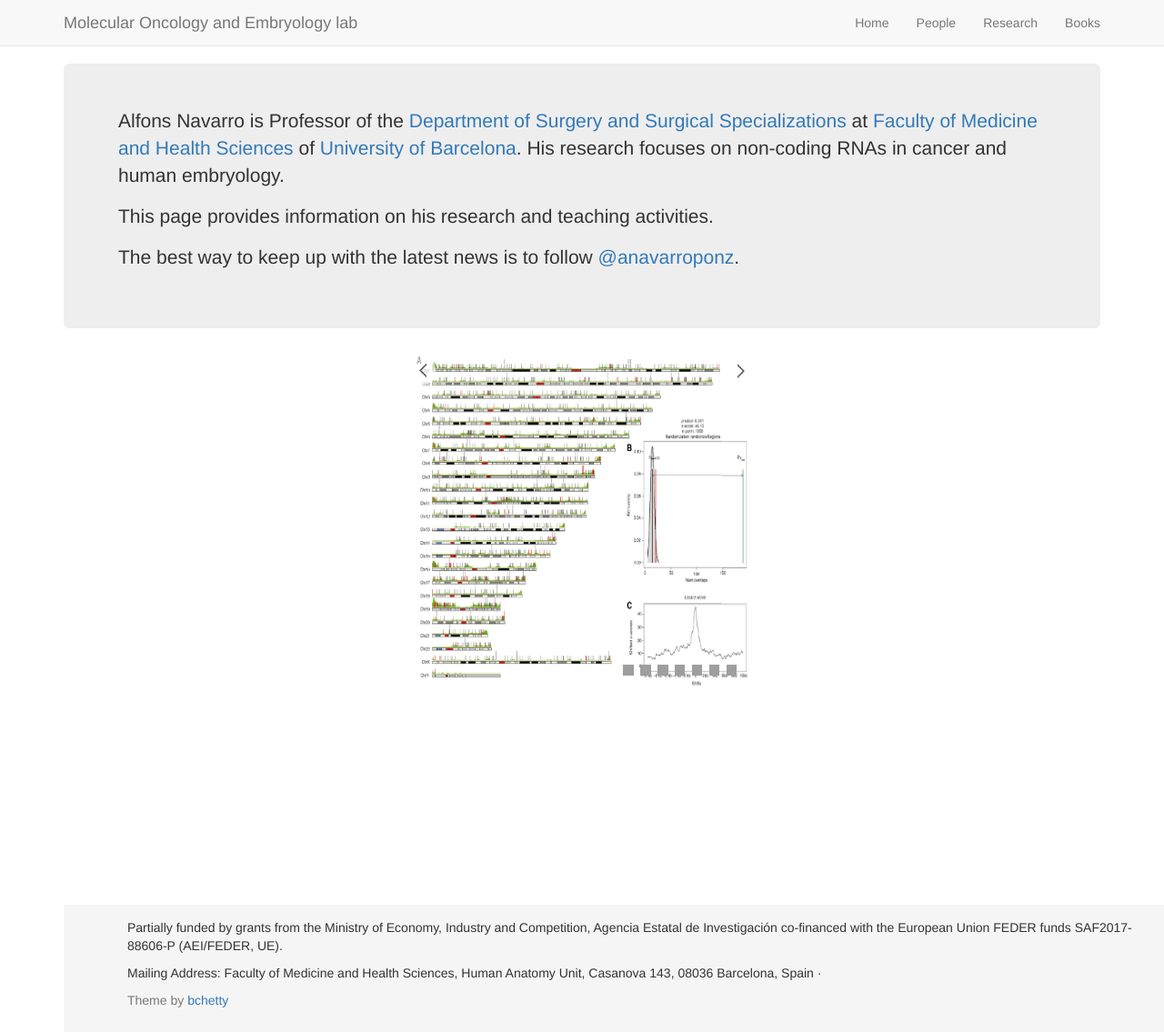
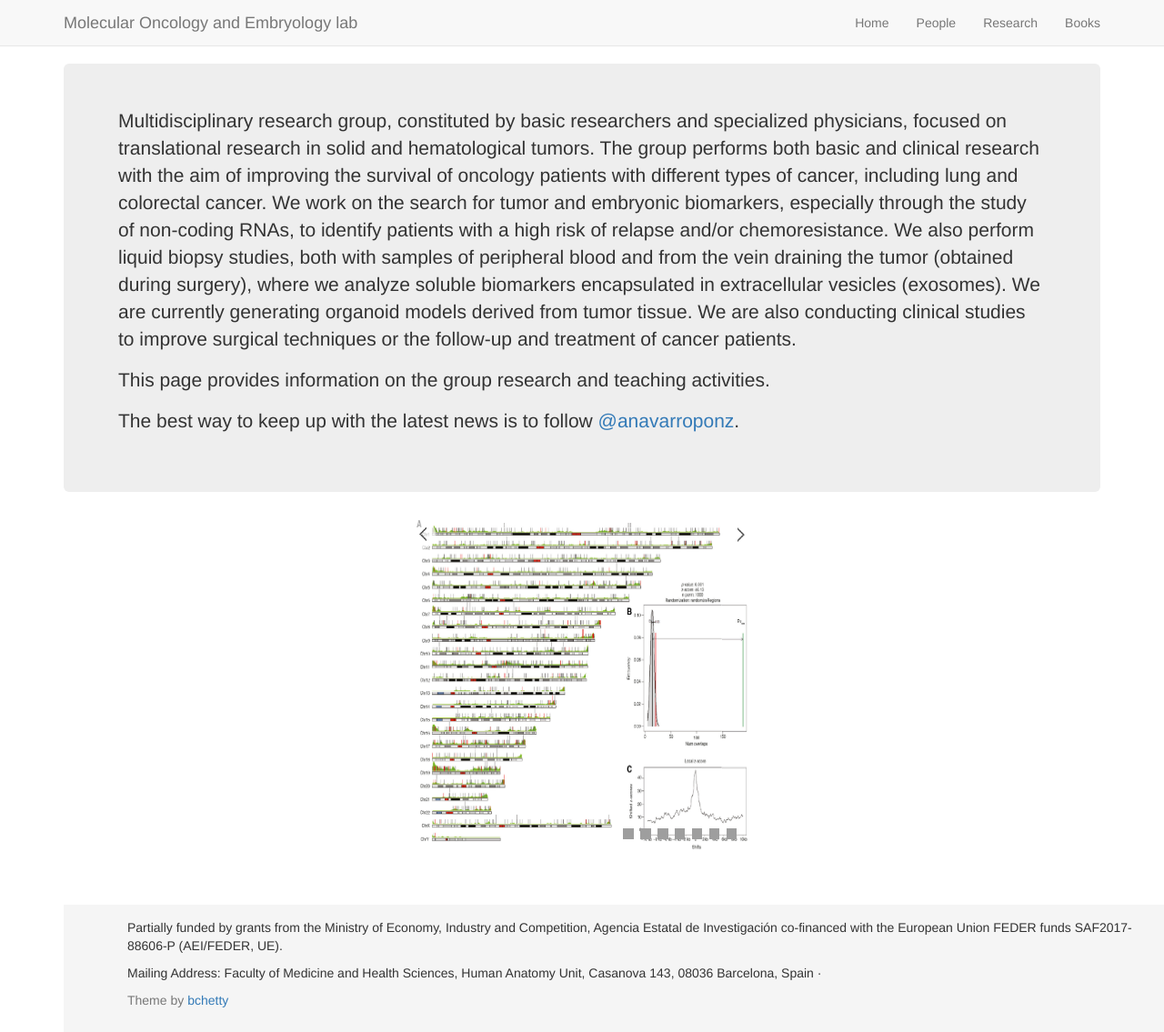
Before and after one commit to AlfonsNavarro/lab, a Jekyll site: the page built from index.html, in a window 1280 px wide and 1135 px high. Shown: the whole window at 91% size. Built offline with Jekyll 4.4.1, drawn with Linux system fonts in a browser that asks for light colours; nearby versions of some CDN libraries; the list of posts is cut into pages by our own code; grey boxes are pictures that could not be loaded.

Commit message:
Modifiquem el index amb la explicació del grup

```diff
--- a/index.html
+++ b/index.html
@@ -4,13 +4,11 @@ layout: template1
 
 <!-- Main component for a primary marketing message or call to action -->
 <div class="jumbotron">
-    <p> Alfons Navarro is Professor of the
-<a href="https://www.ub.edu/portal/web/dp-cirurgiaespecialitats/">Department of
-Surgery and Surgical Specializations</a> at <a href="https://www.ub.edu/portal/web/medicine-health-sciences/">Faculty of Medicine and Health Sciences</a> of <a href="https://www.ub.edu">University of Barcelona</a>.
-His research focuses on non-coding RNAs in cancer and human embryology.
+    <p>
+Multidisciplinary research group, constituted by basic researchers and specialized physicians, focused on translational research in solid and hematological tumors. The group performs both basic and clinical research with the aim of improving the survival of oncology patients with different types of cancer, including lung and colorectal cancer. We work on the search for tumor and embryonic biomarkers, especially through the study of non-coding RNAs, to identify patients with a high risk of relapse and/or chemoresistance. We also perform liquid biopsy studies, both with samples of peripheral blood and from the vein draining the tumor (obtained during surgery), where we analyze soluble biomarkers encapsulated in extracellular vesicles (exosomes). We are currently generating organoid models derived from tumor tissue. We are also conducting clinical studies to improve surgical techniques or the follow-up and treatment of cancer patients.
 </p>
 
-    <p> This page provides information on his research and
+    <p> This page provides information on the group research and
       teaching activities.</p>
 
     <p>  The best way to keep up with the latest
```
